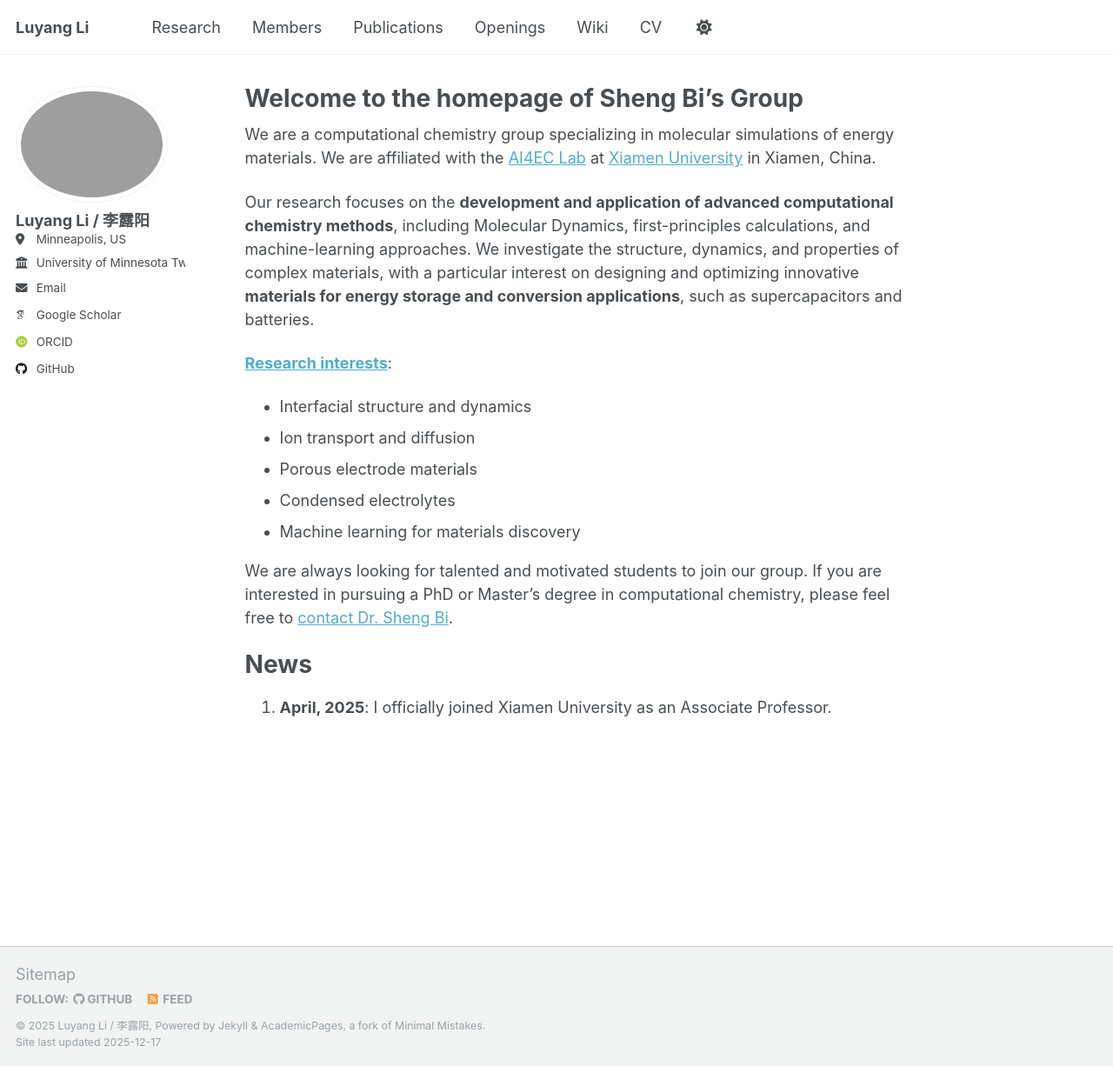
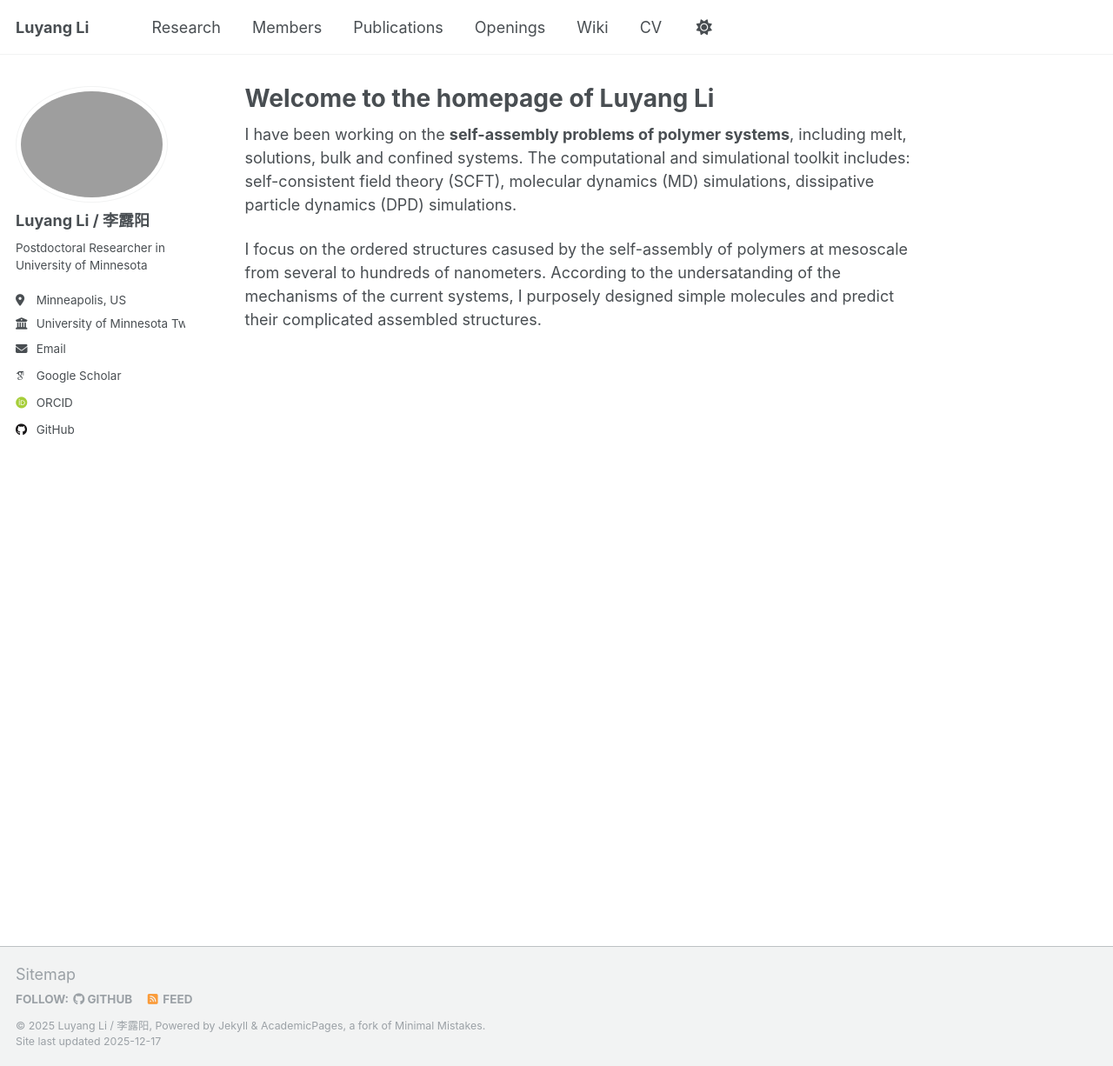
Before and after one commit to Li-Luyang/Li-Luyang.github.io, a Jekyll site: the page built from _pages/about.md, in a window 1280 px wide and 1226 px high. Shown: the whole window at 87% size. Built offline with Jekyll 4.4.1, drawn with Linux system fonts in a browser that asks for light colours; some web fonts are replaced; a script bundle is joined from its source files by our own code; library files that are not in the unit come from our copies.

```diff
--- a/_config.yml
+++ b/_config.yml
@@ -25,7 +25,7 @@ author:
   avatar           : "profile.png"
   name             : "Luyang Li / 李露阳" # Name to display in the sidebar
   pronouns         : # example: "she/her"
-  # bio              : "A Computational Chemist, Associate Professor at College of Materials, Xiamen University"
+  bio              : "Postdoctoral Researcher in University of Minnesota"
   location         : "Minneapolis, US" # Location to display in the sidebar
   employer         : "University of Minnesota Twin Cities" # Employer to display in the sidebar
   uri              : # URL
--- a/_pages/about.md
+++ b/_pages/about.md
@@ -1,24 +1,26 @@
 ---
 permalink: /
-title: "Welcome to the homepage of Sheng Bi's Group"
+title: "Welcome to the homepage of Luyang Li"
 author_profile: true
 redirect_from:
   - /about/
   - /about.html
 ---
-We are a computational chemistry group specializing in molecular simulations of energy materials. We are affiliated with the [AI4EC Lab](https://ai4ec.ac.cn/) at [Xiamen University](https://en.xmu.edu.cn/main.htm) in Xiamen, China.
+I have been working on the **self-assembly problems of polymer systems**, including melt, solutions, bulk and confined systems. The computational and simulational toolkit includes: self-consistent field theory (SCFT), molecular dynamics (MD) simulations, dissipative particle dynamics (DPD) simulations.
 
-Our research focuses on the **development and application of advanced computational chemistry methods**, including Molecular Dynamics, first-principles calculations, and machine-learning approaches. We investigate the structure, dynamics, and properties of complex materials, with a particular interest on designing and optimizing innovative **materials for energy storage and conversion applications**, such as supercapacitors and batteries.
+I focus on the ordered structures casused by the self-assembly of polymers at mesoscale from several to hundreds of nanometers. According to the undersatanding of the mechanisms of the current systems, I purposely designed simple molecules and predict their complicated assembled structures.
 
-[**Research interests**](/research/):
+<!-- Our research focuses on the **development and application of advanced computational chemistry methods**, including Molecular Dynamics, first-principles calculations, and machine-learning approaches. We investigate the structure, dynamics, and properties of complex materials, with a particular interest on designing and optimizing innovative **materials for energy storage and conversion applications**, such as supercapacitors and batteries. -->
+
+<!-- [**Research interests**](/research/):
 - Interfacial structure and dynamics
 - Ion transport and diffusion
 - Porous electrode materials
 - Condensed electrolytes
 - Machine learning for materials discovery
 
-We are always looking for talented and motivated students to join our group. If you are interested in pursuing a PhD or Master's degree in computational chemistry, please feel free to [contact Dr. Sheng Bi](mailto:sheng.bi@xmu.edu.cn).
+We are always looking for talented and motivated students to join our group. If you are interested in pursuing a PhD or Master's degree in computational chemistry, please feel free to [contact Dr. Sheng Bi](mailto:sheng.bi@xmu.edu.cn). -->
 
-News
+<!-- News
 ======
-1. **April, 2025**: I officially joined Xiamen University as an Associate Professor.
+1. **April, 2025**: I officially joined Xiamen University as an Associate Professor. -->
```
